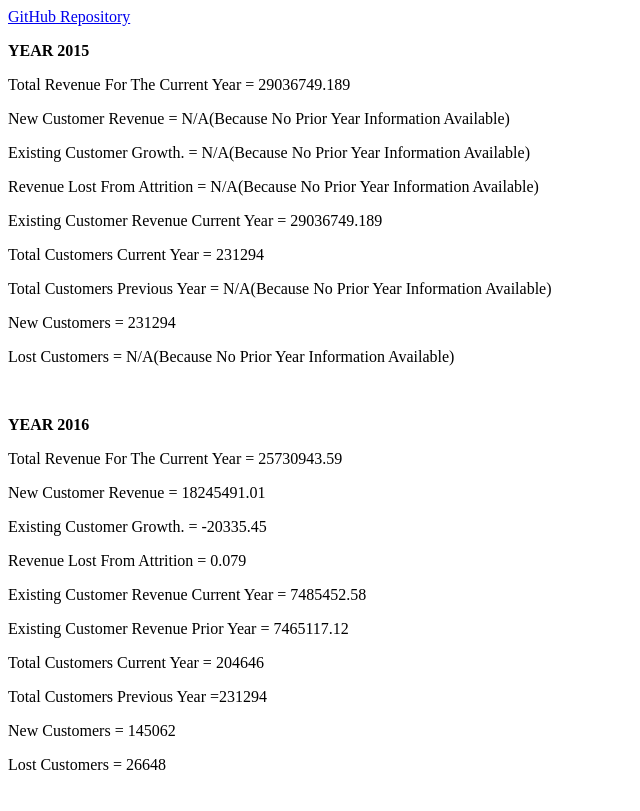
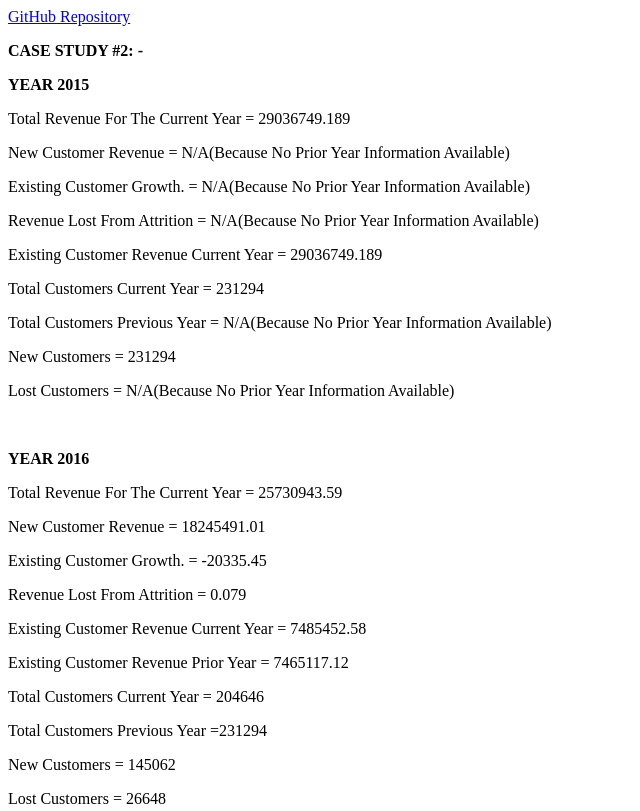
Before and after one commit to viroangrawat/casestudy2-github.io, a plain HTML site: page index.html in a window 1280 px wide. Shown: the top 811 px of the page, without its empty margins (0-640 px from the left). Drawn offline with Linux system fonts and the light colour scheme.

Commit message:
Update index.html

```diff
--- a/index.html
+++ b/index.html
@@ -12,6 +12,7 @@
   }
 </style>
 <a href="https://github.com/viroangrawat/Stout---Digital-Data-Analytics-Internship">GitHub Repository</a>
+<p style="font-weight: bold;", class="uppercase">Case Study #2: - </p>
 <p style="font-weight: bold;", class="uppercase">Year 2015</p>
 <p class="capitalize">Total revenue for the current year = 29036749.189 </p>
 <p class="capitalize">New Customer Revenue = N/A(because no prior year information available)</p>
```
